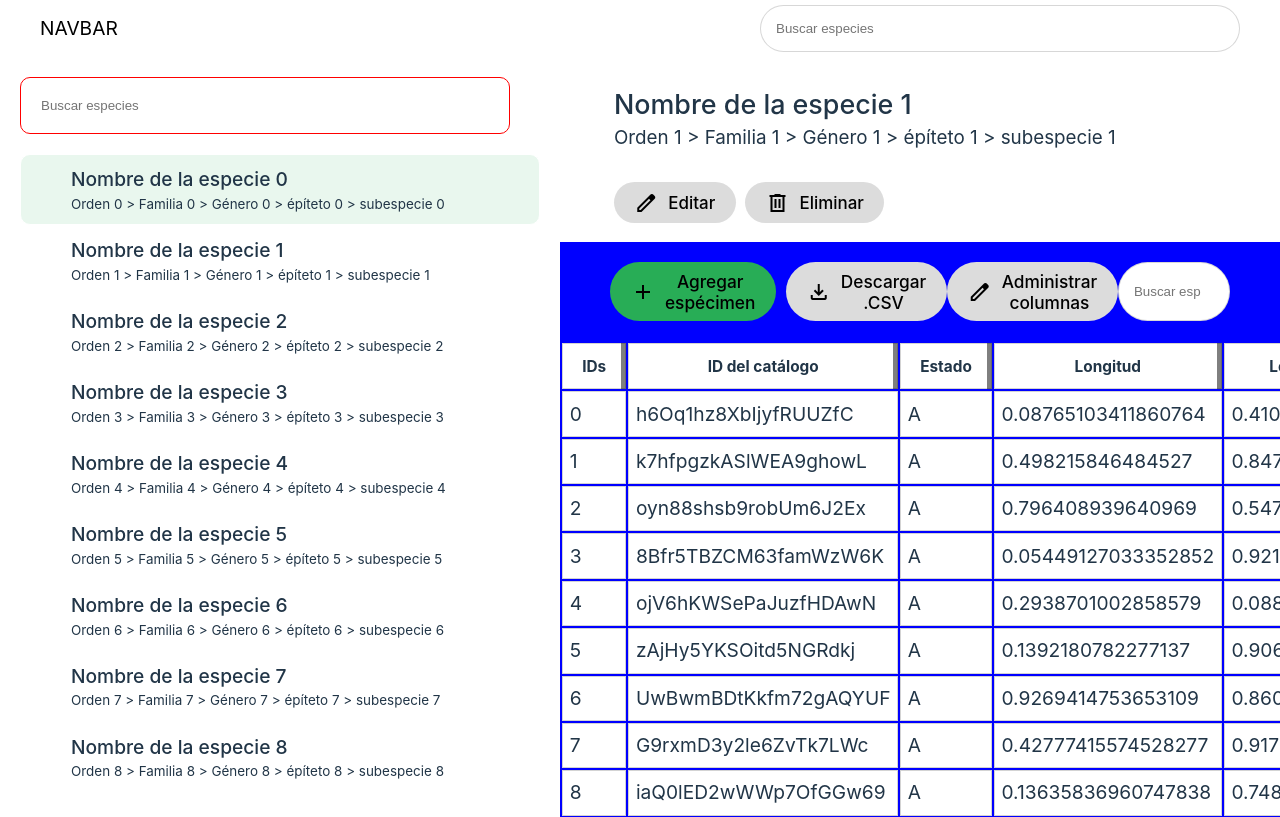
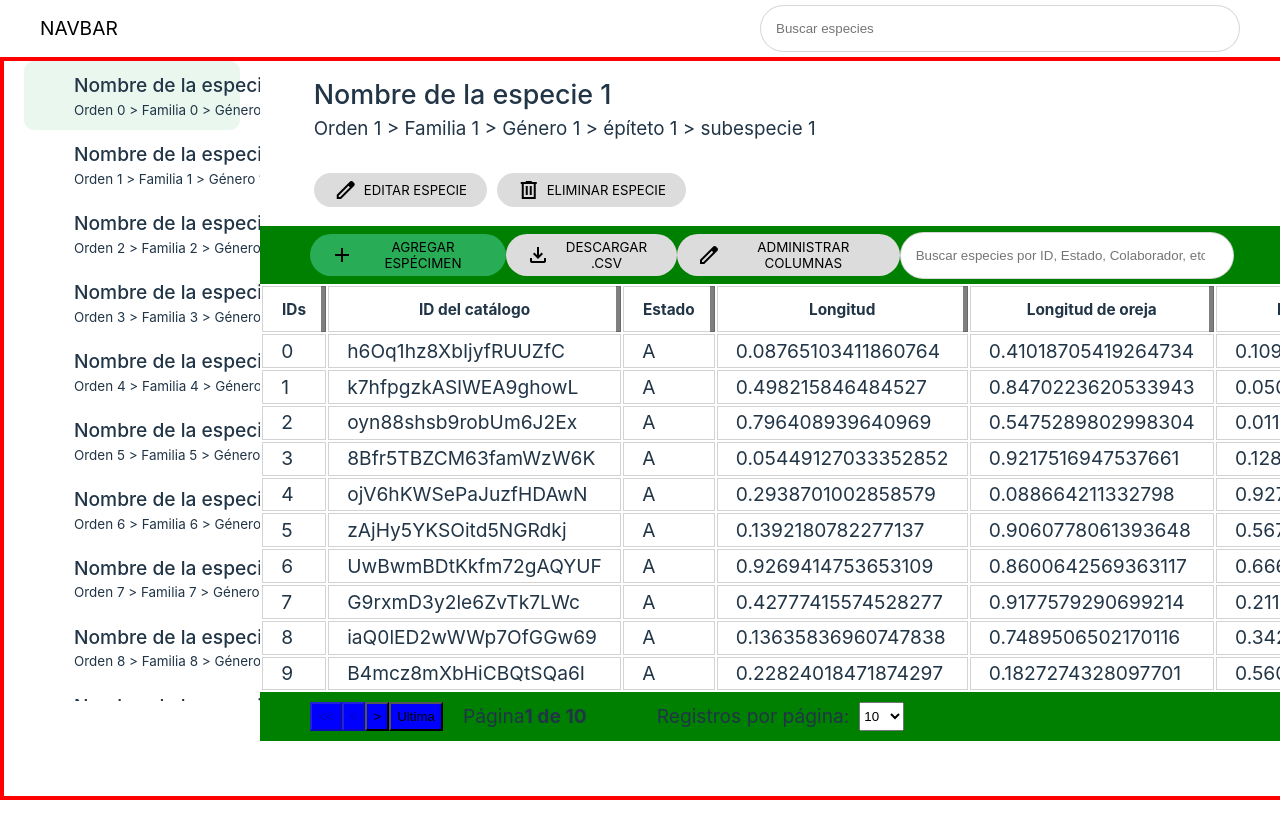
Before and after one commit to alefchacon/SAMApp, a React (Vite) app: page /coleccion in a window 1280 px wide. Shown: the top 817 px of the page. Built offline with nearby package versions, Linux system fonts and the light colour scheme.

Commit message:
User can now set number of specimens per page.

```diff
--- a/package.json
+++ b/package.json
@@ -14,7 +14,8 @@
     "moment": "^2.30.1",
     "prop-types": "^15.8.1",
     "react": "^18.2.0",
-    "react-dom": "^18.2.0"
+    "react-dom": "^18.2.0",
+    "react-router-dom": "^6.23.1"
   },
   "devDependencies": {
     "@types/react": "^18.2.66",
--- a/src/app/App.css
+++ b/src/app/App.css
@@ -13,33 +13,23 @@
 }
 
 
-.logo {
-  height: 6em;
-  padding: 1.5em;
-  will-change: filter;
-  transition: filter 300ms;
-}
-.logo:hover {
-  filter: drop-shadow(0 0 2em #646cffaa);
-}
-.logo.react:hover {
-  filter: drop-shadow(0 0 2em #61dafbaa);
-}
 
 .specie-view{
-  flex: 3;
-  background-color: blue;
+  flex: 2;
+
   display: flex;
   flex-direction: column;
-  width: 50%;
-
+  width: 10%;
+  max-height: 100%;
   /*overflow: scroll;*/
 }
 
 
 
 .specie {
+  /*
   background-color: white;
+  */
   display: flex;
   flex-direction: column;
   justify-content: start;
@@ -48,7 +38,7 @@
   margin: 0 20px;;
 }
 .specie-header{
-  padding: 1em 1em 0.7em 2em;
+  padding: 0.5em 1em 0.7em 2em;
   font-size: 1.4rem;
   margin: 0 0px;;
 }
@@ -62,12 +52,16 @@
 }
 
 .selectable{
+  /*
   background-color: var(--bg-main);
+  */
   transition: background-color 0.05s;
   transition: border 0.5s;
   border-radius: 10px;
+
+  /*
   border: 1px solid white;
-
+  */
 }
 
 .selectable:hover {
@@ -95,11 +89,18 @@ input{
 }
 
 main{
+  /*
   background-color: white;
+  */
+
   flex: 1;
   width: 100%;
   display: flex;
   flex-direction: row;
+  border: 4px solid red;
+
+  height: 100vh;
+  width: 100%;
 }
 
 .ellipsis{
@@ -115,11 +116,10 @@ main{
 }
 
 .specie-list{
-  flex: 1;
-  width: 100%;
-  min-width: 220px;
-  max-height: 80vh;
-  overflow: auto;
+  width: 20%;
+  height: 80vh;
+  overflow-y: auto;
+  overflow-x: hidden;
 }
 
 
@@ -127,10 +127,15 @@ main{
   font-size: 0.7em;
 }
 
+.icon{
+  size: 1px;
+}
+
 .sam-button{
-  padding: 0.5em 1.2em;
-  font-size: 0.9em;
-  font-weight: 500;
+  text-transform: uppercase;
+  padding: 5px 20px;
+  font-size: 0.7em;
+  font-weight: 400;
   font-family: inherit;
   display: flex;
   cursor: pointer;
@@ -138,9 +143,8 @@ main{
   border: none;
   justify-content: center;
   align-items: center;
-  gap: 10px;
+  gap: 6px;
   transition: background-color 0.3s;
-
 }
 .sam-button.primary{
   background-color: var(--uv-green);
@@ -156,10 +160,11 @@ main{
   background-color: rgb(181, 191, 201);
 }
 
-.specimens-actions{
+.action-bar{
   display: flex;
-  padding: 20px 50px;
+  padding: 0.3em 50px;
   justify-content: space-between;
+  background-color: green;
 }
 .specimens-actions > div:first-child{
   display: flex;
@@ -171,6 +176,7 @@ main{
   background-color: rgb(240, 240, 240);
   */
   overflow: auto;
+
 }
 table{
   width: 100%;
@@ -192,12 +198,11 @@ th,
 td,
 .td {
   box-shadow: inset 0 0 0 1px lightgray;
-  padding: 0.4rem;
+  padding: 0.1rem 1rem;
 }
 
 th,
 .th {
-  padding: 2px 4px;
   position: relative;
   font-weight: bold;
   text-align: center;
@@ -234,6 +239,32 @@ td,
   opacity: 1;
 }
 
+.table-actions-bottom{
+  background-color: green;
+  display: flex;
+  flex-direction: row;
+  gap: 50px;
+  padding: 10px 50px;
+}
+.table-page-buttons{
+  display: flex;
+  flex-direction: row;
+}
+.table-page-buttons > button{
+  background-color: blue;
+}
+.table-page-label{
+  display: flex;
+  padding: 0 20px;
+}
+
+#page-size{
+  display: flex;
+  gap: 10px
+}
+
+
+
 @media (hover: hover) {
   .resizer {
     opacity: 0;
@@ -269,3 +300,14 @@ td,
 .read-the-docs {
   color: #888;
 }
+
+
+
+
+.flex-row{
+  display: flex;
+  flex-direction: row;
+}
+.align-items-center{
+  align-items: center;
+}
--- a/src/app/App.jsx
+++ b/src/app/App.jsx
@@ -1,8 +1,8 @@
 import { useState } from "react";
-import reactLogo from "../assets/react.svg";
-import viteLogo from "/vite.svg";
+import { Routes, Route, Link, useNavigate } from "react-router-dom";
 
 import SpecieDashboard from "../features/specie/SpecieDashboard";
+import NewSpecie from "../features/specie/NewSpecie";
 
 import "./App.css";
 
@@ -16,7 +16,14 @@ function App() {
         <input type="search" placeholder="Buscar especies" />
       </nav>
       <main>
+        <Routes>
+          {/*
         <SpecieDashboard></SpecieDashboard>
+
+        */}
+          <Route path={"/coleccion"} element={<SpecieDashboard />}></Route>
+          <Route path={"/nuevaEspecie"} element={<NewSpecie />}></Route>
+        </Routes>
       </main>
     </>
   );
--- a/src/components/icons/AddIcon.jsx
+++ b/src/components/icons/AddIcon.jsx
@@ -1,3 +1,3 @@
 export default function AddIcon() {
-  return <span className="material-symbols-outlined">add</span>;
+  return <span className="material-symbols-outlined icon">add</span>;
 }
--- a/src/components/ui/Table.jsx
+++ b/src/components/ui/Table.jsx
@@ -151,6 +151,13 @@ export default function Table() {
     getData();
   }, []);
 
+  const handlePageSizeChange = (e) => {
+    setPagination({
+      pageIndex: pagination.pageIndex,
+      pageSize: e.target.value,
+    });
+  };
+
   const table = useReactTable({
     data: data,
     columns,
@@ -244,7 +251,8 @@ export default function Table() {
         </table>
       </div>
 
-      <div className="flex items-center gap-2">
+      <div className="table-actions-bottom">
+        <div className="table-page-buttons">
           <button
             className="border rounded p-1"
             onClick={() => table.firstPage()}
@@ -271,16 +279,30 @@ export default function Table() {
             onClick={() => table.lastPage()}
             disabled={!table.getCanNextPage()}
           >
-          {">>"}
+            {"Ultima"}
           </button>
-        <span className="flex items-center gap-1">
-          <div>Page</div>
+          <span className="table-page-label">
+            <div>Página</div>
             <strong>
-            {table.getState().pagination.pageIndex + 1} of{" "}
+              {table.getState().pagination.pageIndex + 1} de{" "}
               {table.getPageCount().toLocaleString()}
             </strong>
           </span>
         </div>
+        <div id="page-size">
+          <label htmlFor="page-size-select">Registros por página:</label>
+          <select
+            name="pets"
+            id="page-size-select"
+            onChange={handlePageSizeChange}
+          >
+            <option value={pagination.pageSize}>{pagination.pageSize}</option>
+            <option value={20}>20</option>
+            <option value={50}>50</option>
+            <option value={100}>100</option>
+          </select>
+        </div>
+      </div>
     </>
   );
 }
--- /dev/null
+++ b/src/features/specie/NewSpecie.jsx
@@ -0,0 +1,5 @@
+import { useState, useEffect } from "react";
+
+export default function NewSpecie() {
+  return <>sup!!!</>;
+}
--- a/src/features/specie/components/Specie.jsx
+++ b/src/features/specie/components/Specie.jsx
@@ -40,12 +40,12 @@ export default function Specie({
         {!isListItem && (
           <div className="specie-actions">
             <Button
-              label="Editar"
+              label="Editar especie"
               variant={"secondary"}
               icon={<EditIcon></EditIcon>}
             ></Button>
             <Button
-              label="Eliminar"
+              label="Eliminar especie"
               variant={"secondary"}
               icon={<DeleteIcon />}
             ></Button>
--- a/src/features/specie/components/SpecieDetail.jsx
+++ b/src/features/specie/components/SpecieDetail.jsx
@@ -32,8 +32,7 @@ export default function SpecieDetail({
   return (
     <div className="specie-view">
       <Specie isListItem={false} specie={specie}></Specie>
-      <div className="specimens-actions">
-        <div>
+      <div className="test action-bar flex-row align-items-center">
         <Button
           variant={"primary"}
           label="Agregar espécimen"
@@ -44,7 +43,7 @@ export default function SpecieDetail({
           label="Descargar .CSV"
           icon={<DownloadIcon />}
         ></Button>
-        </div>
+        <div></div>
         <Button variant={"secondary"} label="Administrar columnas"></Button>
         <input
           type="search"
--- a/src/features/specie/components/SpecieList.jsx
+++ b/src/features/specie/components/SpecieList.jsx
@@ -31,8 +31,6 @@ export default function SpecieList({ onSelectionChange }) {
 
   return (
     <>
-      <div className="">
-        <input className={""} type="text" placeholder="Buscar especies" />
       <ul role="list" className="specie-list">
         {species.map((specie, index) => (
           <Specie
@@ -44,7 +42,6 @@ export default function SpecieList({ onSelectionChange }) {
           />
         ))}
       </ul>
-      </div>
     </>
   );
 }
--- a/src/index.css
+++ b/src/index.css
@@ -1,7 +1,3 @@
-@tailwind base;
-@tailwind components;
-@tailwind utilities;
-
 :root {
   overflow: hidden;
 
@@ -12,7 +8,7 @@
 
   color-scheme: light dark;
   color: rgba(51, 51, 51, 0.87);
-  background-color: #ffffff;
+  background-color: #e0e2f7;
 
   font-synthesis: none;
   text-rendering: optimizeLegibility;
@@ -31,11 +27,13 @@ a:hover {
 
 body {
   margin: 0;
-  display: flex;
-  place-items: center;
-  min-width: 320px;
-  min-height: 100vh;
+  padding: 0;
+  height: 100%;
+  width: 100%;
 }
+
+
+
 p{
   margin: 0;
 }
@@ -44,28 +42,6 @@ h1 {
   font-size: 3.2em;
   line-height: 1.1;
 }
-/*
-button {
-  border-radius: 8px;
-  border: 1px solid transparent;
-  padding: 0.6em 1.2em;
-  font-size: 1em;
-  font-weight: 500;
-  font-family: inherit;
-  background-color: #1a1a1a;
-  cursor: pointer;
-  transition: border-color 0.25s;
-  transition: background-color 0.25s;
-}
-button:hover {
-  border-color: #646cff;
-  background-color: red;
-}
-button:focus,
-button:focus-visible {
-  outline: 4px auto -webkit-focus-ring-color;
-  background-color: green;
-}*/
 
 ul {
   list-style-type: none;
@@ -75,7 +51,9 @@ ul {
 
 nav{
   padding: 5px 40px;
+  /*
   background-color: white;
+  */
   color: black;
   display: flex;
   flex-direction: row;
@@ -104,7 +82,9 @@ input[type="search"]:focus{
 }
 
 th{
+  /*
   background-color: white;
+  */
   padding: 0px 20px;
   font-size: 0.8em;
 }
--- a/src/main.jsx
+++ b/src/main.jsx
@@ -1,10 +1,13 @@
 import React from "react";
 import ReactDOM from "react-dom/client";
+import { BrowserRouter } from "react-router-dom";
 import App from "./app/App.jsx";
 import "./index.css";
 
 ReactDOM.createRoot(document.getElementById("root")).render(
   <React.StrictMode>
-    <App />
+    <BrowserRouter>
+      <App />
+    </BrowserRouter>
   </React.StrictMode>
 );
```
Also changed, not shown: 1 other file (tests, documents, lock files or other folders). Lines whose indentation alone changed are shown as unchanged.
